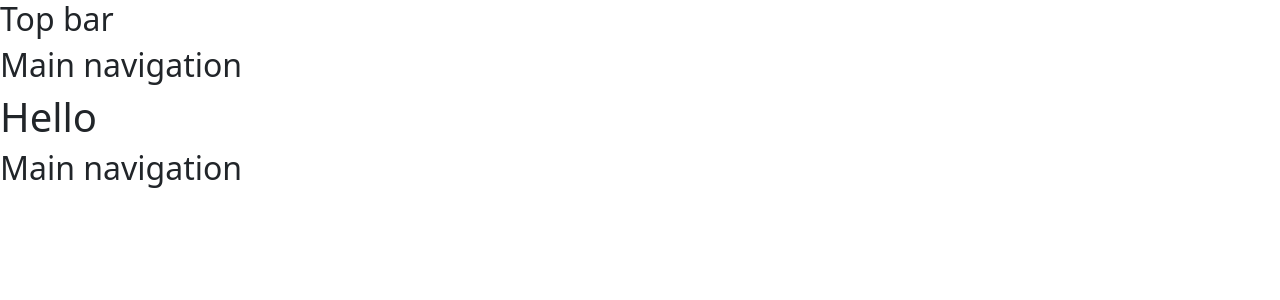
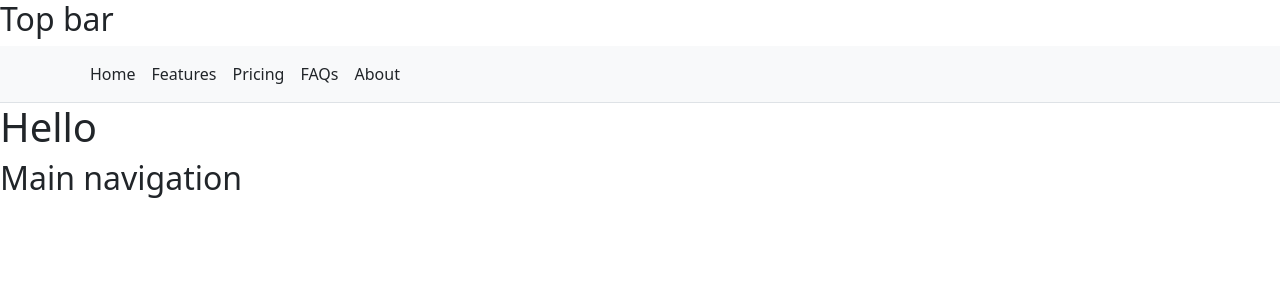
Before and after one commit to hrzmkl/axcel-project, a Next.js app: page / in a window 1280 px wide. Shown: the top 300 px of the page. Built offline with nearby package versions, Linux system fonts and the light colour scheme.

Commit message:
Update navbar.tsx

```diff
--- a/app/components/header/navbar/navbar.tsx
+++ b/app/components/header/navbar/navbar.tsx
@@ -1,5 +1,18 @@
 export default function NavBar(){
     return(
-        <h2>Main navigation</h2>
+        <>
+           <nav className="py-2 bg-light border-bottom">
+                <div className="container d-flex flex-wrap">
+                <ul className="nav  d-flex">
+                    <li className="nav-item"><a href="#" className="nav-link link-dark px-2 active" aria-current="page">Home</a></li>
+                    <li className="nav-item"><a href="#" className="nav-link link-dark px-2">Features</a></li>
+                    <li className="nav-item"><a href="#" className="nav-link link-dark px-2">Pricing</a></li>
+                    <li className="nav-item"><a href="#" className="nav-link link-dark px-2">FAQs</a></li>
+                    <li className="nav-item"><a href="#" className="nav-link link-dark px-2">About</a></li>
+                </ul>
+
+                </div>
+            </nav>
+        </>
     );
 }
```
